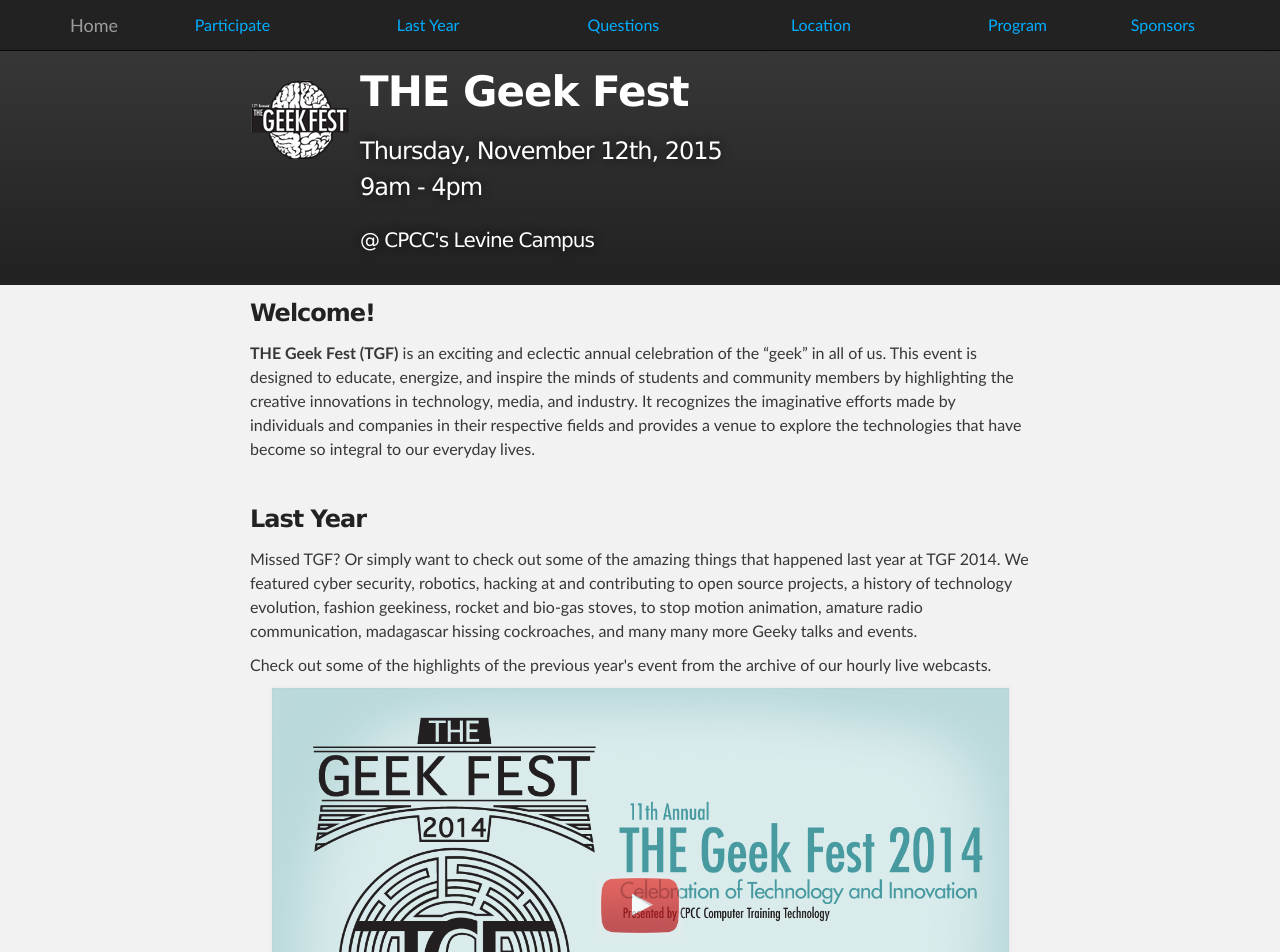
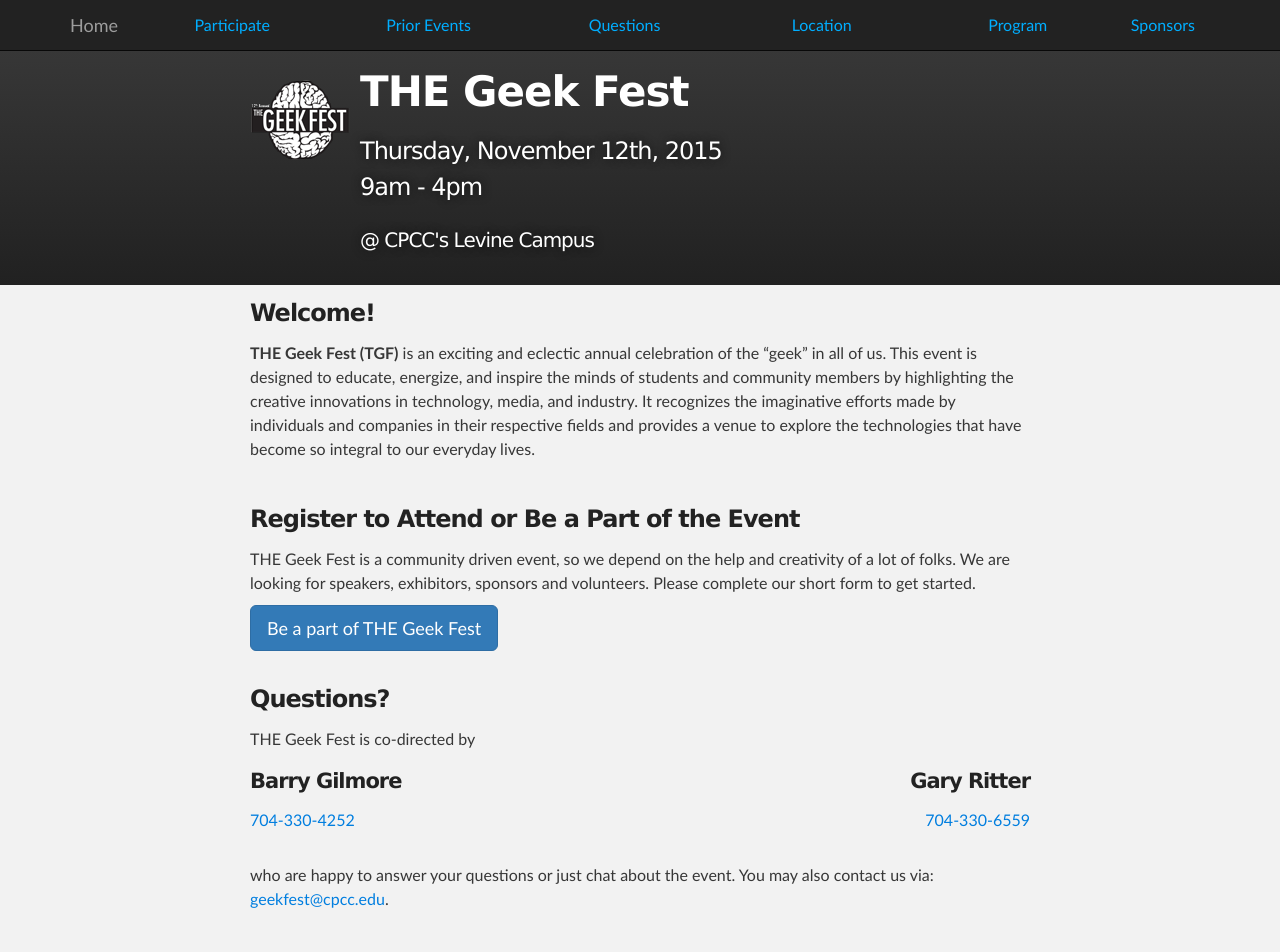
Before and after one commit to bkeyvani/thegeekfest.github.io, a Jekyll site: the page built from index.html, in a window 1280 px wide and 1400 px high. Shown: the top 952 px of the window. Built offline with Jekyll 4.4.1, drawn with Linux system fonts in a browser that asks for light colours; nearby versions of some CDN libraries; some of the changed text lies outside the part shown.

Commit message:
changed 'Last Year' to 'Prior Events' and linked to external website

```diff
--- a/index.html
+++ b/index.html
@@ -3,7 +3,7 @@
 theme: home
 navigation:
  - Participate: participate
- - 'Last Year': last-year
+ - 'Prior Events': '//www.cpcc.edu/thegeekfest/prior'
  - Questions: questions
  - Location: location
  - Program: '//sites.google.com/a/cpcc.edu/tgf/program'
@@ -23,39 +23,6 @@
 recognizes the imaginative efforts made by individuals and companies in their
 respective fields and provides a venue to explore the technologies that have
 become so integral to our everyday lives.</p>
-
-<h3 class="section-heading">
-  <a name="last-year" class="anchor" href="#last-year">
-    <span class="octicon octicon-link"></span>
-  </a>Last Year
-</h3>
-
-<p>Missed TGF? Or simply want to check out some of the amazing things that
-happened last year at TGF 2014. We featured cyber security, robotics, hacking at
-and contributing to open source projects, a history of technology evolution,
-fashion geekiness, rocket and bio-gas stoves, to stop motion animation, amature
-radio communication, madagascar hissing cockroaches, and many many more Geeky
-talks and events.</p>
-<p>Check out some of the highlights of the previous year's event from the
-archive of our hourly live webcasts.</p>
-
-<div id="video">
-  <a href="https://www.youtube.com/watch?v=diJ1uDQ2IIc&list=PLuRg1jByqFYMIKX0wi4_8T3SBeF0XwFCL" id="ytLink">
-    <img src="assets/images/2014-11-13-geekfest-banner.png" alt="Click to watch
-    the highlights of TGF 2014">
-    <div>
-      <img id="ytPlayBtn" src="assets/images/YouTube-social-icon_red_128px.png"
-      alt="play" role="button">
-    </div>
-  </a>
-</div>
-
-<p>or click here to see a list of
-  <strong>
-    <a href="http://www.cpcc.edu/thegeekfest/prior"
-      target="_blank">prior TGF Events</a>
-  </strong>.
-</p>
 
 <h3 class="section-heading">
   <a name="participate" class="anchor" href="#participate">
```
